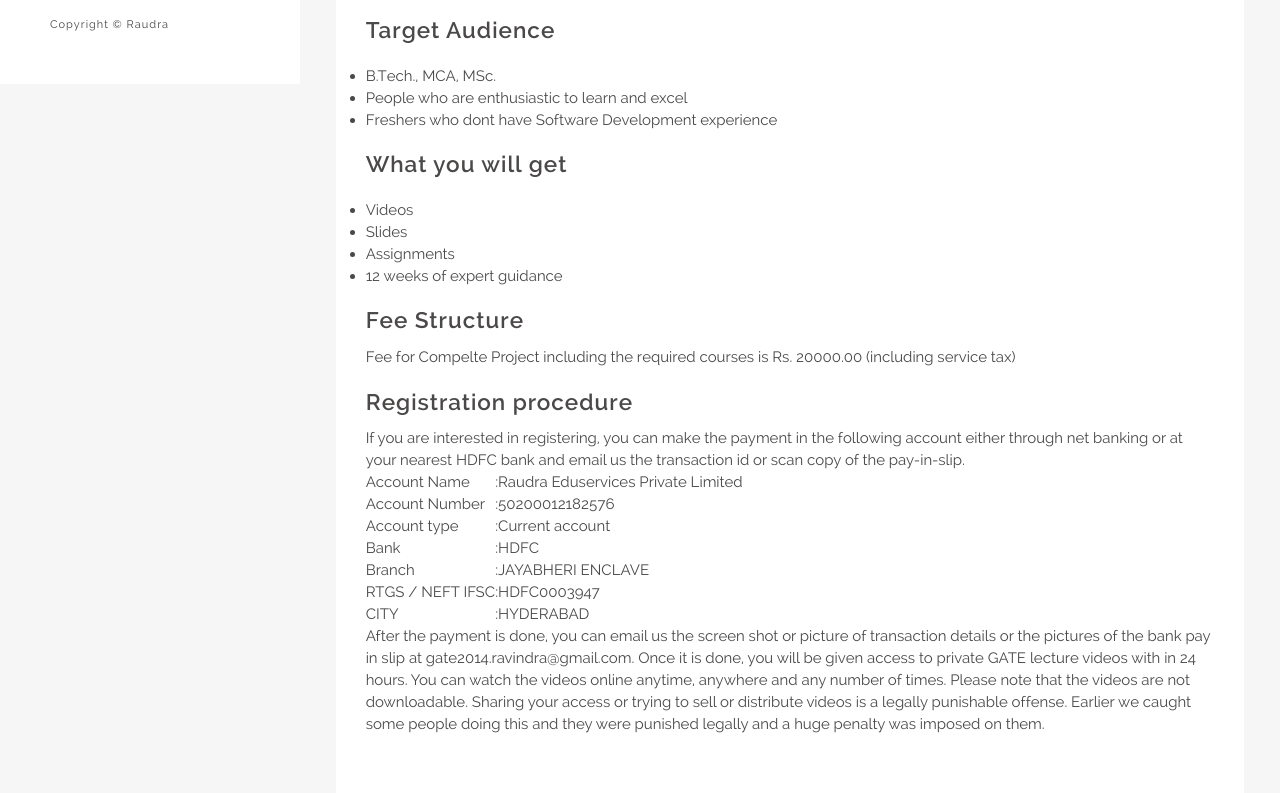
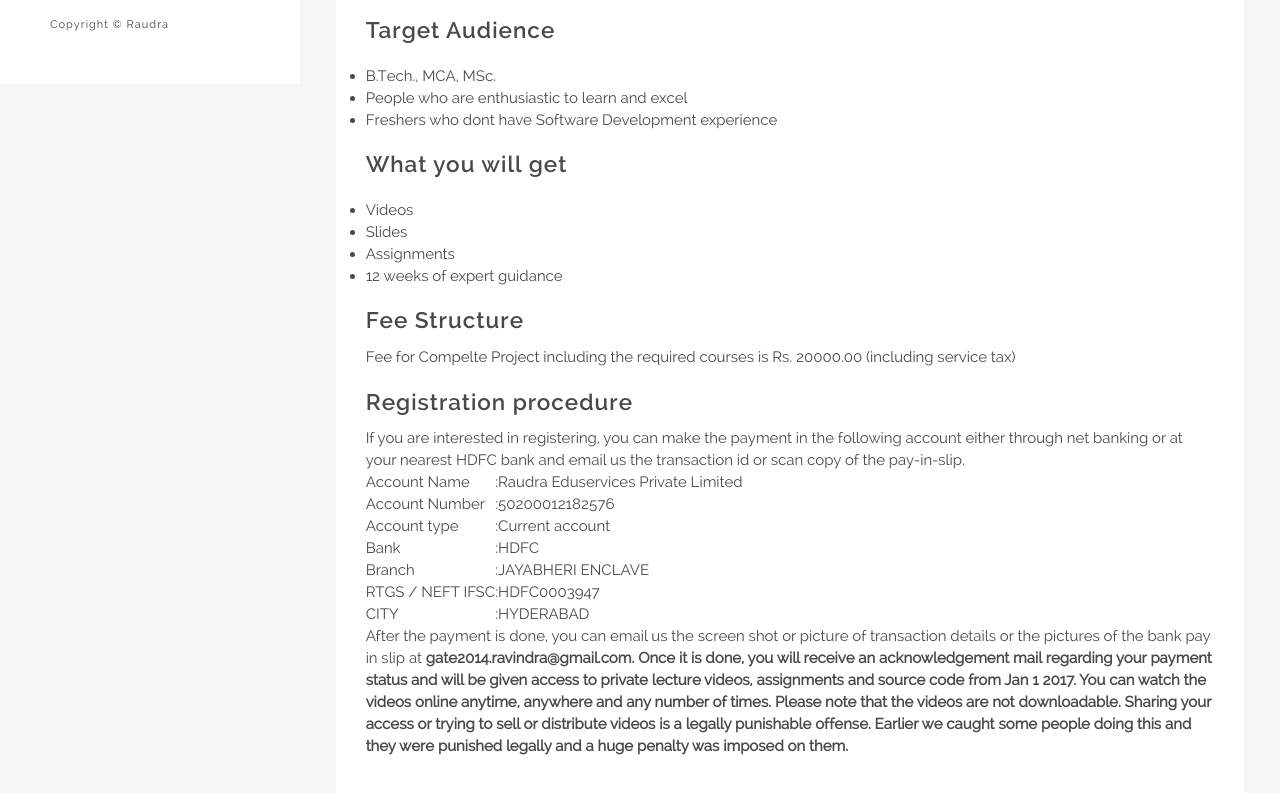
Before and after one commit to brahma0545/magnetic, a plain HTML site: page reg.html in a window 1280 px wide. Shown: the part 716-1509 px from the top of the page. Drawn offline with Linux system fonts and the light colour scheme.

Commit message:
changed registration payment details

```diff
--- a/reg.html
+++ b/reg.html
@@ -116,7 +116,7 @@
 					</tr>
 				</table>
 
-				After the payment is done, you can email us the screen shot or picture of transaction details or the pictures of the bank pay in slip at gate2014.ravindra@gmail.com. Once it is done, you will be given access to private GATE lecture videos with in 24 hours. You can watch the videos online anytime, anywhere and any number of times. Please note that the videos are not downloadable. Sharing your access or trying to sell or distribute videos is a legally punishable offense. Earlier we caught some people doing this and they were punished legally and a huge penalty was imposed on them.
+				After the payment is done, you can email us the screen shot or picture of transaction details or the pictures of the bank pay in slip at <strong>gate2014.ravindra@gmail.com<strong>. Once it is done, you will receive an acknowledgement mail regarding your payment status and will be given access to private lecture videos, assignments and source code from Jan 1 2017. You can watch the videos online anytime, anywhere and any number of times. Please note that the videos are not downloadable. Sharing your access or trying to sell or distribute videos is a legally punishable offense. Earlier we caught some people doing this and they were punished legally and a huge penalty was imposed on them.
 			</div>
 		</div><!-- end content -->
 	</section>
```
